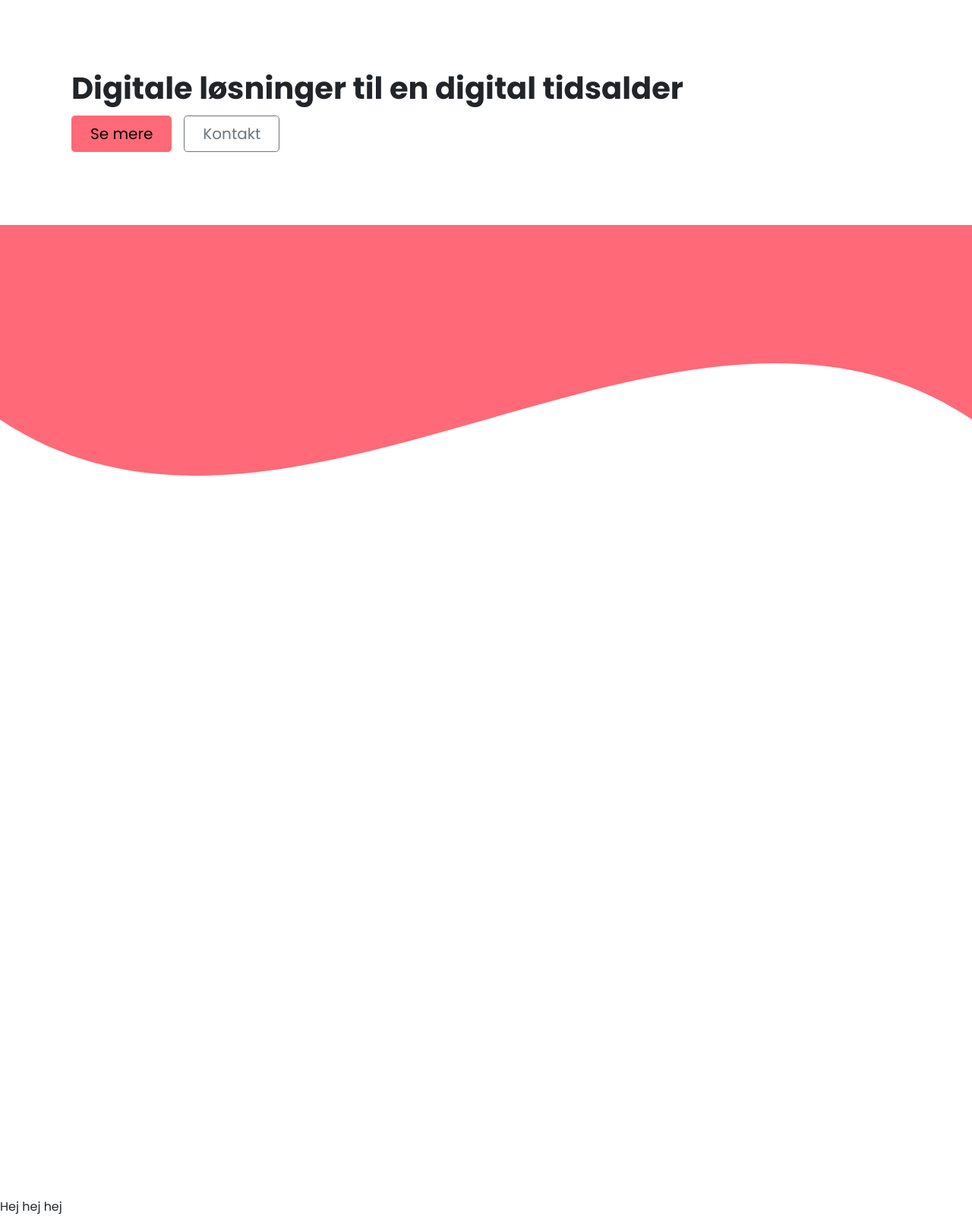
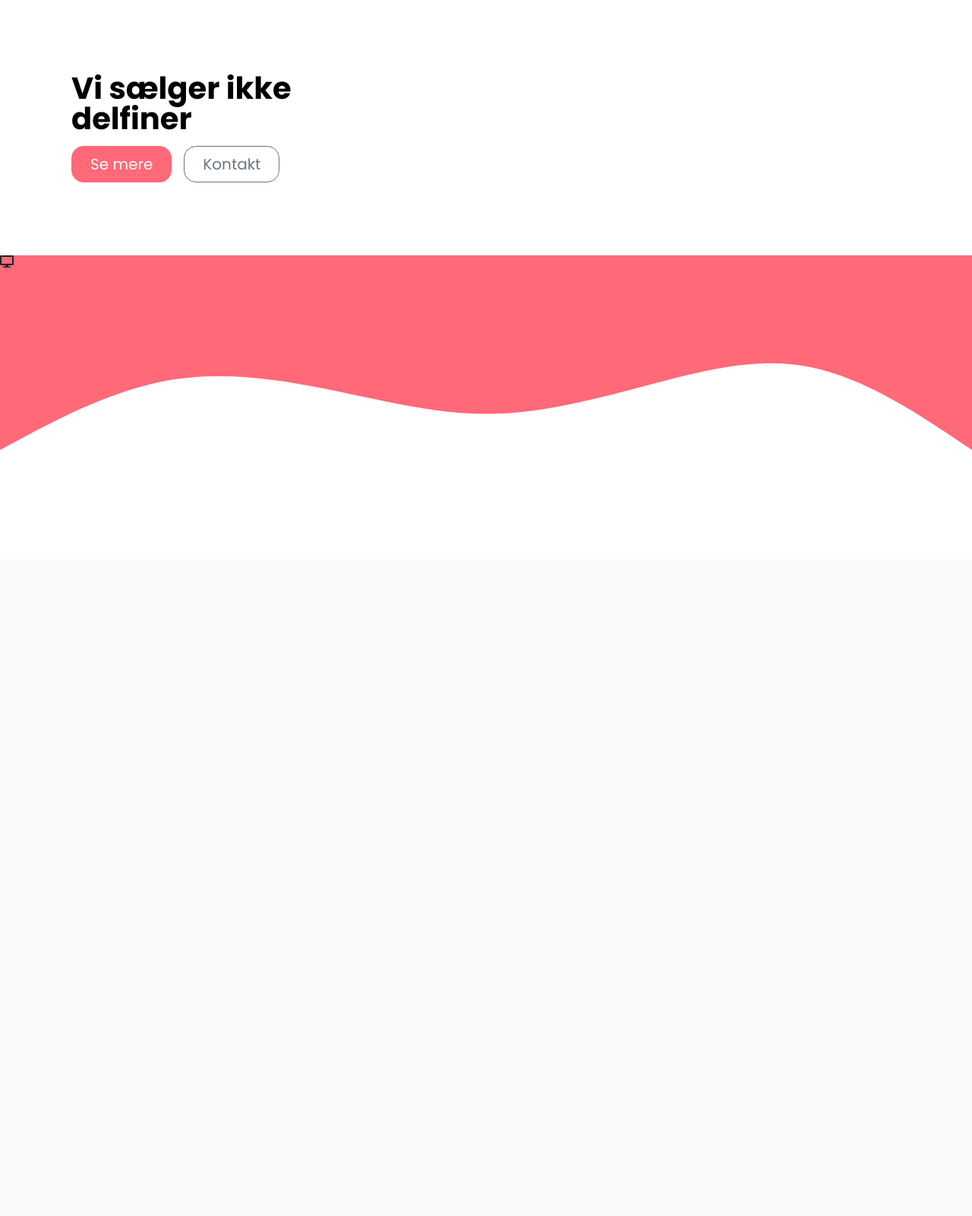
Before and after one commit to chc544/Define, a PHP site: page / in a window 1280 px wide. Shown: the part 64-1664 px from the top of the page at 76% size. After the commit the page ends 656 px from the top, so only its background shows below. Run offline with PHP 8.4, Linux system fonts and the light colour scheme; style sheets or scripts are compiled from the project's sources; some libraries are stand-ins or nearby versions; some web fonts are replaced.

Commit message:
ændringer til index (forside) og index.css tilføjet

```diff
--- a/css/index.css
+++ b/css/index.css
@@ -1,3 +1,3 @@
-svg{display:inline-block;position:absolute;top:0;left:0}.container-wavy{display:inline-block;position:relative;width:100%;padding-bottom:100%;vertical-align:middle;overflow:hidden}
+svg{display:inline-block;position:absolute;top:0;left:0}.container-wavy{display:inline-block;position:relative;width:100%;padding-bottom:100%;vertical-align:middle;overflow:hidden}.fa-desktop{position:absolute;height:100%;width:100%;background-size:cover;top:0;left:0;z-index:4}h1{color:black}#spin{color:black}#spin:after{content:"";animation:spin 20s linear infinite}@keyframes spin{0%{content:"druer"}10%{content:"dadler"}20%{content:"drommedarer"}30%{content:"delfiner"}40%{content:"drager"}50%{content:"diskokugler"}60%{content:"dinosaurere"}70%{content:"dimsedutter"}80%{content:"damesko"}90%{content:"danseundervisning"}100%{content:"druer"}}.button__text{color:white}
 
 /*# sourceMappingURL=index.css.map */
--- a/css/index.scss
+++ b/css/index.scss
@@ -12,3 +12,42 @@
   vertical-align: middle;
   overflow: hidden;
 }
+
+.fa-desktop {
+  position: absolute;
+  height: 100%;
+  width: 100%;
+  background-size: cover;
+  top: 0;
+  left: 0;
+  z-index: 4;
+}
+
+h1  {
+  color: black;
+}
+
+#spin {
+  color:black;
+}
+#spin:after {
+  content:"";
+  animation: spin 20s linear infinite;
+}
+@keyframes spin {
+  0% { content:"druer";}
+  10% { content:"dadler";}
+  20% { content:"drommedarer";}
+  30% { content:"delfiner";}
+  40% { content:"drager";}
+  50% { content:"diskokugler"; }
+  60% { content:"dinosaurere"; }
+  70% { content:"dimsedutter"; }
+  80% { content:"damesko"; }
+  90% { content: "danseundervisning"; }
+  100% { content: "druer"; }
+}
+
+.button__text {
+  color: white;
+}
--- a/css/styles.css
+++ b/css/styles.css
@@ -1,3 +1,3 @@
-@import url("https://fonts.googleapis.com/css2?family=Poppins:wght@200..900&display=swap");*{font-family:Poppins;box-sizing:border-box}.navbar-brand{margin-left:10px}
+@import url("https://fonts.googleapis.com/css2?family=Poppins:wght@200..900&display=swap");*{font-family:Poppins;box-sizing:border-box}.navbar-brand{margin-left:10px}.btn{border-radius:1rem !important}
 
 /*# sourceMappingURL=styles.css.map */
--- a/css/styles.scss
+++ b/css/styles.scss
@@ -8,3 +8,7 @@
 .navbar-brand {
    margin-left: 10px;
 }
+
+.btn {
+   border-radius: 1rem !important;
+}
--- a/index.php
+++ b/index.php
@@ -3,18 +3,25 @@
     <div class="container col-xxl-8 px-4 py-5">
         <div class="row flex-lg-row-reverse align-items-center g-5 py-5">
             <div class="col-lg-12">
-                <h1 class="display-8 fw-bold lh-1 mb-3">Digitale løsninger til en digital tidsalder</h1>
+                <h1 class="display-8 fw-bold lh-1 mb-3"><p>Vi sælger ikke <br><span id="spin"></span></p></h1>
                 <div class="d-grid gap-2 d-md-flex justify-content-md-start">
-                    <button type="button" class="btn btn-primary btn-lg px-4 me-md-2">Se mere</button>
+                    <button type="button" class="btn btn-primary btn-lg px-4 me-md-2"><p class="button__text">Se mere</p></button>
                     <button type="button" class="btn btn-outline-secondary btn-lg px-4">Kontakt</button>
                 </div>
             </div>
         </div>
     </div>
 
-    <div class="container-wavy">
-        <svg viewBox="0 0 500 500" preserveAspectRatio="xMinYMin meet">
-            <path d="M0,100 C150,200 350,0 500,100 L500,00 L0,0 Z" style="stroke: none; fill:#ff6978;"></path>
+
+
+
+    <div class="position-relative wavy-img">
+        <svg xmlns="http://www.w3.org/2000/svg" viewBox="0 0 1440 320">
+            <path fill="#ff6978" fill-opacity="1" d="M0,288L40,266.7C80,245,160,203,240,186.7C320,171,400,181,480,197.3C560,213,640,235,720,234.7C800,235,880,213,960,192C1040,171,1120,149,1200,165.3C1280,181,1360,235,1400,261.3L1440,288L1440,0L1400,0C1360,0,1280,0,1200,0C1120,0,1040,0,960,0C880,0,800,0,720,0C640,0,560,0,480,0C400,0,320,0,240,0C160,0,80,0,40,0L0,0Z">
+
+                <i class="fas fa-desktop"></i>
+
+            </path>
         </svg>
     </div>
 
```
Also changed, not shown: 2 other files.
